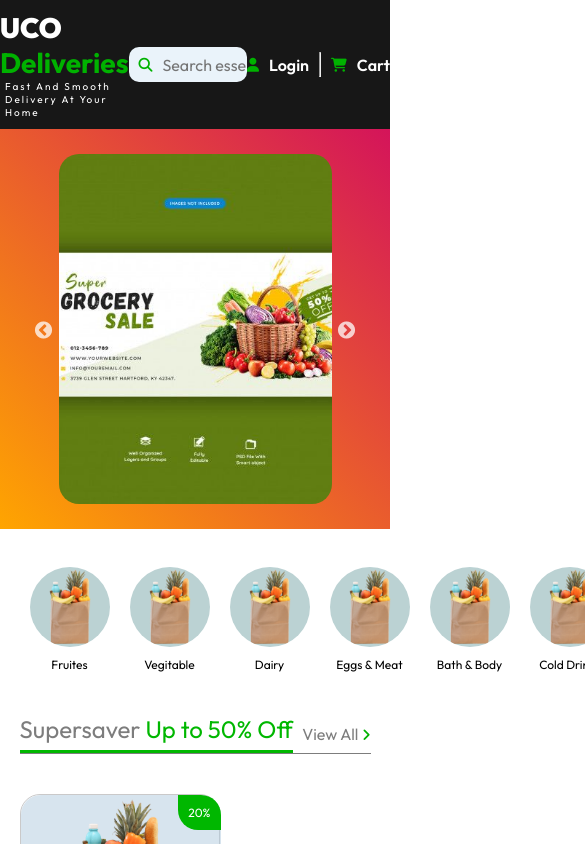
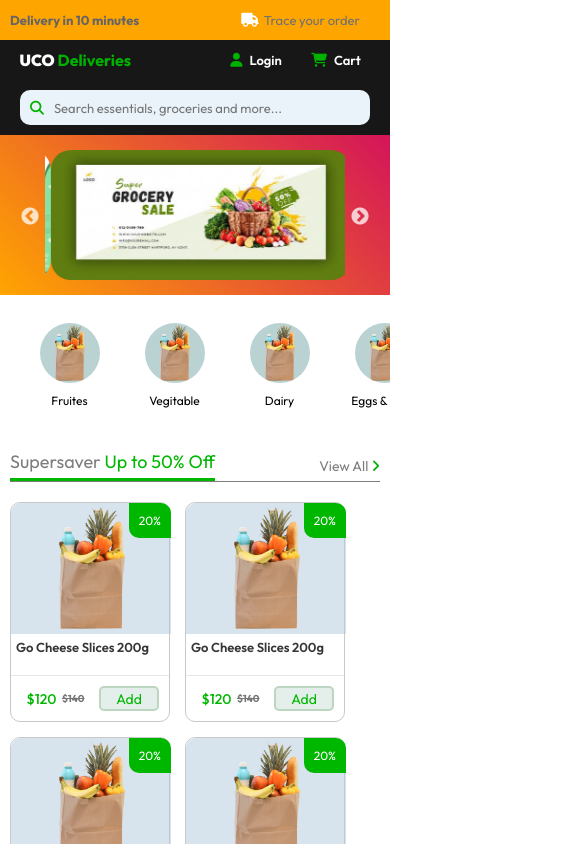
Before and after one commit to CrazieGuru/UCO, a React (Vite) app in the folder frontend/: page / in a window 390 px wide. Shown: the top 844 px of the page, 585 px wide, since content can reach past the window. Built offline with nearby package versions, Linux system fonts and the light colour scheme.

Commit message:
changes home page

```diff
--- a/frontend/src/Components/Banner/Banner.css
+++ b/frontend/src/Components/Banner/Banner.css
@@ -17,3 +17,15 @@
     object-fit: cover;
     border-radius: 20px;
 }
+@media screen and (max-width:514px) {
+    .banner-container{
+        height: 160px;
+    }
+    .banner-container .banners{
+        width: 300px;
+        height: 130px;
+    }
+    #banner-img{
+        height: 130px;
+    }
+}
--- a/frontend/src/Components/Categories/Categories.css
+++ b/frontend/src/Components/Categories/Categories.css
@@ -51,3 +51,32 @@
     font-size: 12px;
     text-align: center;
 }
+@media screen and (max-width:514px) {
+    .category-zone{
+        height: 100px;
+        margin-top: 20px;
+        overflow: scroll;
+    }
+    .category-zone::-webkit-scrollbar{
+        display: none;
+        scroll-behavior: smooth;
+    }
+    .categories .category{
+        width: 100px;
+        height: 100px;
+    }
+    .category .category-img{
+        width: 60px;
+        height: 60px;
+    }
+    .category:hover{
+        gap: 15px;
+    }
+    .category .category-title{
+        width: 120px;
+        text-wrap: wrap;
+    }
+    .category-zone .categories{
+        gap: 5px;
+    }
+}
--- a/frontend/src/Components/ItemCard/ItemCard.css
+++ b/frontend/src/Components/ItemCard/ItemCard.css
@@ -87,3 +87,44 @@
     background-color: rgba(198, 219, 213, 0.473);
     cursor: pointer;
 }
+
+@media screen and (max-width:514px) {
+    .card{
+        width: 160px;
+        height: 220px;
+        border-radius: 10px;
+    }
+    .card .item-img{
+        min-width: 160px;
+        min-height: 60%;
+        position: relative;
+    }
+    .item-img .offer-label{
+        border-top-right-radius: 10px;
+        border-bottom-left-radius: 10px;
+    }
+    .item-img img{
+        border-top-left-radius: 10px;
+        border-top-right-radius: 10px;
+    }
+    .card .item-name{
+        padding:5px 5px;
+        font-size: 13px;
+        font-weight: 600;
+    }
+    .card .amount-add{
+        display: flex;
+        padding: 10px 10px;
+        align-items: center;
+        justify-content: space-between;
+    }
+    .amount .a-amount{
+        font-size: 14px;
+        font-weight: 500;
+    }
+
+    .amount .mrp-amount{
+        font-size: 10px;
+        font-weight: 700;
+    }
+}
--- a/frontend/src/Components/Navbar/Navbar.css
+++ b/frontend/src/Components/Navbar/Navbar.css
@@ -70,6 +70,7 @@
 }
 .search-bar input{
     border-radius: 10px;
+    padding-right:10px ;
     background-color: transparent;
     font-size: 16px;
     width: 100%;
@@ -114,3 +115,71 @@ hr{
     width: 1px;
     height: 25px;
 }
+
+.logo .profile-cart-m{
+    display: none;
+}
+@media screen and (max-width:514px) {
+    .order-options .order-option:nth-child(1),
+    .order-options .order-option:nth-child(3){
+        display: none;
+    }
+    .order-track{
+        display: 100%;
+        justify-content: space-between;
+        padding:20px 10px;
+        font-size: 13px;
+    }
+    .order-option:nth-child(2){
+        border-right: none;
+    }
+    .nav-top{
+        display: flex;
+        flex-direction: column;
+        justify-content: center;
+        gap: 20px;
+        position: relative;
+    }
+    .nav-top .logo{
+        width: 90%;
+        display: flex;
+        align-items: center;
+        justify-content: space-between;
+        gap: 20px;
+        flex-direction: row;
+    }
+    .logo .brand-name{
+        font-size: 16px;
+    }
+    .sub-name{
+        display: none;
+    }
+    .nav-top .search-bar{
+        width: 350px;
+    }
+    .search-bar input{
+        font-size: 13px;
+    }
+    .logo .profile-cart-m{
+        display: flex;
+        justify-content: space-around;
+        width: 150px;
+        gap: 10px;
+    }
+    .profile-cart-m .profile, .profile-cart-m .cart{
+        display: flex;
+        align-items: center;
+        gap: 7px;
+    }
+    .profile-cart-m .profile p,.profile-cart-m .cart p{
+        font-size: 13px;
+        text-align: center;
+    }
+    hr{
+        display: none;
+    }
+    .nav-top .profile-cart{
+        display: none;
+    }
+
+}
--- a/frontend/src/Components/Navbar/Navbar.jsx
+++ b/frontend/src/Components/Navbar/Navbar.jsx
@@ -3,7 +3,7 @@ import { Link } from 'react-router-dom'
 import './Navbar.css'
 
 const Navbar = () => {
-    const orders = false
+    const orders = true
     const categories = ["Fruits & Vegitables","Dairy & Breakfast","Egg,Meat & fish","Bath & Body","Cold drinks & Juice","Snacks & Munchies","Icy Delights"]
   return (
     <>
@@ -22,6 +22,17 @@ const Navbar = () => {
             <div className="logo">
                 <p className="brand-name">UCO <span>Deliveries</span></p>
                 <p className="sub-name">Fast and smooth delivery at your home</p>
+                <div className="profile-cart-m">
+                <div className="profile">
+                    <i className='fa fa-user'></i>
+                    <p>Login</p>
+                </div>
+                <hr />
+                <div className="cart">
+                    <i className="fa fa-cart-shopping"></i>
+                    <p>Cart</p>
+                </div>
+            </div>
             </div>
             <div className="search-bar">
                 <i className='fa fa-search'></i>
--- a/frontend/src/Components/Zones/Zones.css
+++ b/frontend/src/Components/Zones/Zones.css
@@ -1,4 +1,4 @@
-.zones{
+.zones {
     width: 90%;
     margin-top: 10px;
     display: flex;
@@ -6,14 +6,16 @@
     justify-content: center;
     gap: 30px;
 }
-.zones .zone{
+
+.zones .zone {
     margin-top: 35px;
     display: flex;
     flex-direction: column;
     justify-content: center;
     gap: 40px;
 }
-.zone .title{
+
+.zone .title {
     display: flex;
     align-items: center;
     justify-content: space-between;
@@ -23,20 +25,53 @@
     color: rgb(125, 125, 125);
     border-bottom: 1px solid rgb(125, 125, 125);
 }
-.title .title-name{
+
+.title .title-name {
     height: 100%;
     border-bottom: 3px solid rgb(0, 183, 0);
 }
-.title .title-name span{
+
+.title .title-name span {
     color: rgb(0, 183, 0);
 }
-.title .view-all{
+
+.title .view-all {
     font-size: 16px;
     cursor: pointer;
 }
-.zone .items{
+
+.zone .items {
     display: flex;
     flex-wrap: wrap;
     align-items: center;
     gap: 30px;
 }
+
+@media screen and (max-width:514px) {
+    .zones {
+        width: 100%;
+        padding: 10px;
+        margin-top: 5px;
+    }
+
+    .zones .zone {
+        margin-top: 20px;
+        gap: 20px;
+    }
+    .zone .title {
+        height: 32px;
+        font-size: 18px;
+    }
+    .title .view-all {
+        height: 32px;
+        text-align: center;
+        line-height: 32px;
+        font-size: 14px;
+    }
+    .zone .items {
+        display: flex;
+        flex-wrap: wrap;
+        align-items: center;
+        gap: 15px;
+    }
+}
```
